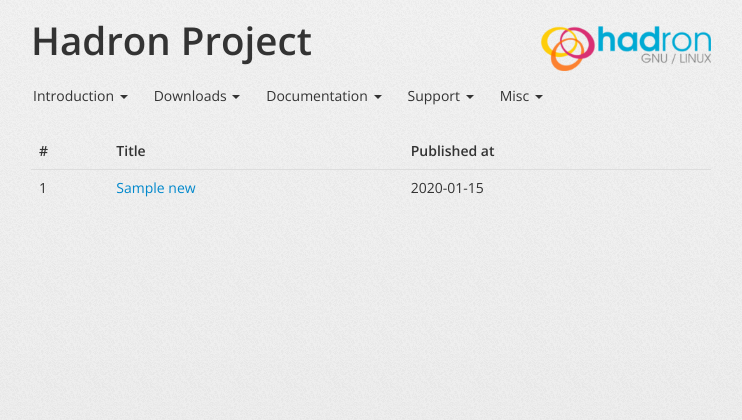
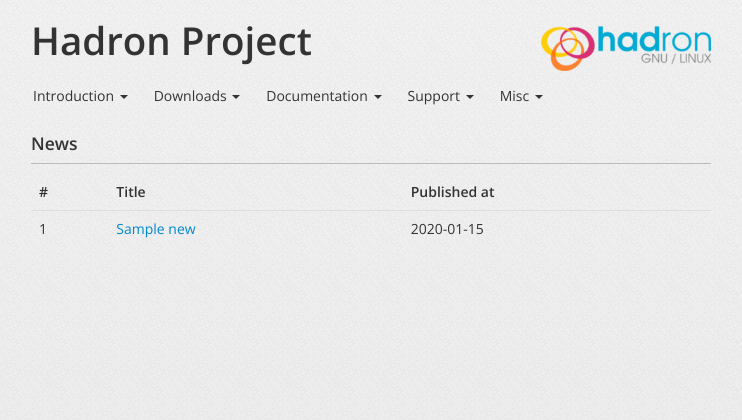
Before and after one commit to hadronproject/HadronWeb, a Django app: template templates/frontend/news_list.html in a window 1280 px wide. Shown: the top 420 px of the page, without its empty margins (269-1011 px from the left). Run offline with Django 3.2, Linux system fonts and the light colour scheme; the template is opened without the code that fills it: most values are stand-ins (such as "Sample title", 1, 10 or a date in 2020).

Commit message:
news list improvments

```diff
--- a/sitestatic/css/base.css
+++ b/sitestatic/css/base.css
@@ -86,7 +86,8 @@
     clear: both;
 }
 
-div.news-area h4.header {
+div.news-area h4.header,
+div.news-list h4.header {
     border-bottom: 1px solid #BBBBBB;
     padding-bottom: 10px;
 }
--- a/templates/frontend/news_list.html
+++ b/templates/frontend/news_list.html
@@ -1,6 +1,10 @@
 {% extends "frontend/base.html" %}
 {% block content %}
+{% if not news_objects %}
+    <h4>No news found</h4>
+{% else %}
     <div class="news-list">
+        <h4 class="header">News</h4>
         <table class="table table-hover">
             <thead>
                 <tr>
@@ -20,4 +24,5 @@
             </tbody>
         </table>
     </div>
+{% endif %}
 {% endblock %}
```
Lines whose indentation alone changed are shown as unchanged.
